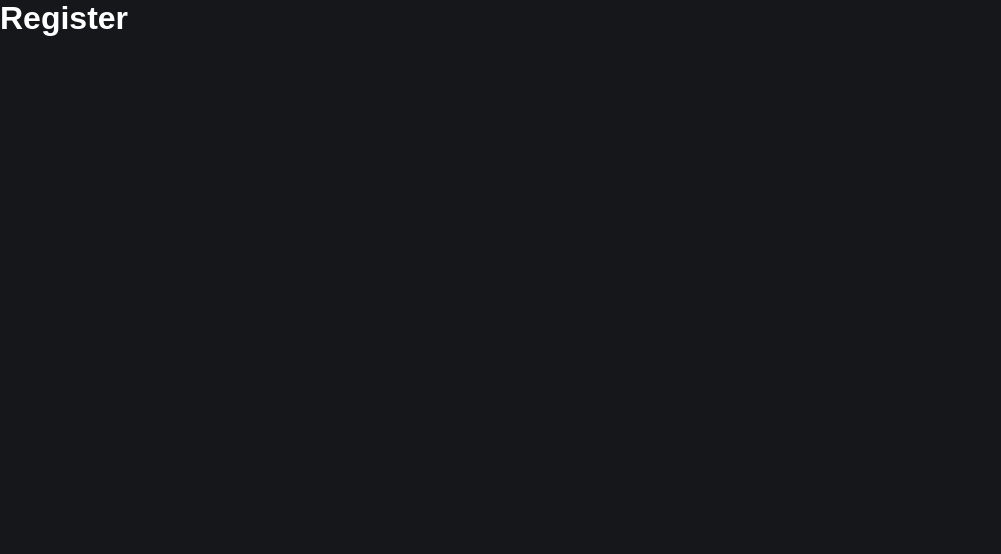
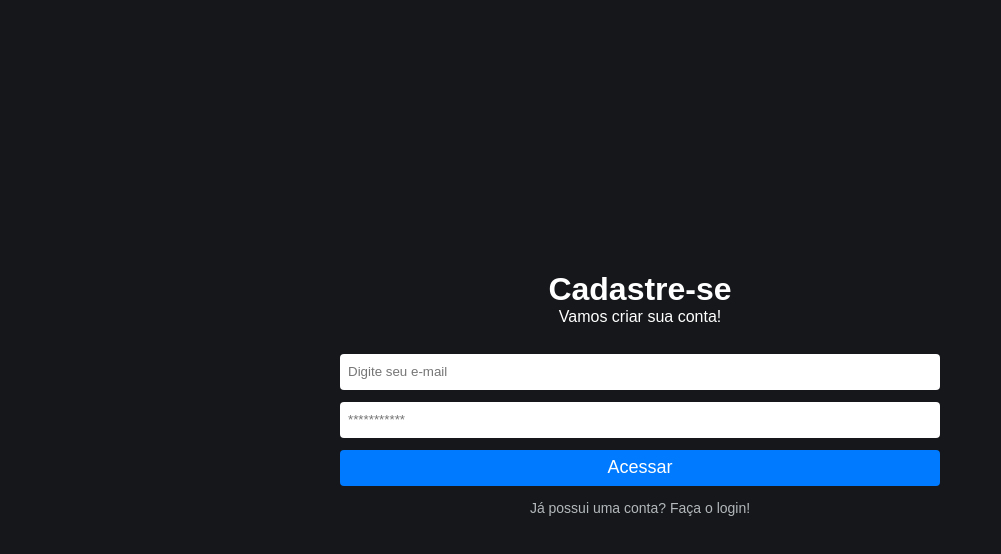
Before and after one commit to MHPontes/fireapp-db-login, a React (Create React App) app: page /register in a window 1280 px wide. Shown: the top 554 px of the page, without its empty margins (0-1001 px from the left). Built offline with nearby package versions, Linux system fonts and the light colour scheme; no server answers.

Commit message:
Criando pagina register, para cadastros de usuarios no firebase

```diff
--- /dev/null
+++ b/src/pages/Admin/index.js
@@ -0,0 +1,10 @@
+import "./admin.css";
+
+export default function Admin() {
+    return (
+        <div className="admin-container">
+            <h1>Admin</h1>
+            <span>Área restrita</span>
+        </div>
+    );
+}
--- a/src/pages/Home/index.js
+++ b/src/pages/Home/index.js
@@ -1,20 +1,32 @@
-import React, { useState } from 'react';
-import './home.css';
-import { Link } from 'react-router-dom';
+import { useState } from "react";
+import "./home.css";
+import { Link } from "react-router-dom";
+import { auth } from "../../firebaseConnection";
+import { signInWithEmailAndPassword } from "firebase/auth";
+import { useNavigate } from "react-router-dom";
 
 export default function Home() {
+  const [email, setEmail] = useState("");
+  const [password, setPassword] = useState("");
 
-  const [email, setEmail] = useState('');
-  const [password, setPassword] = useState('');
+  const navigate = useNavigate();
 
-  function handleLogin(e) {      // Função para fazer login no sistema passando por parametro o evento do formulário
-    e.preventDefault();      // Previne o comportamento padrão do formulário que é recarregar a página ao enviar
+  async function handleLogin(e) {
+    // Função para fazer login no sistema passando por parametro o evento do formulário
+    e.preventDefault(); // Previne o comportamento padrão do formulário que é recarregar a página ao enviar
 
-    if(email !== '' && password !== '') {
-      alert('Teste');
-      } else {
-        alert('Preencha os campos corretamente');
-      }
+    if (email !== "" && password !== "") {
+
+      await signInWithEmailAndPassword(auth, email, password)
+        .then(() => {
+          navigate("/admin", { replace: true });  // Redireciona para a rota /admin após o login com o replace: true para não permitir o usuário voltar para a tela de login
+        })
+        .catch(() => {
+          alert("E-mail ou senha incorretos");
+        });
+    } else {
+      alert("Preencha os campos corretamente");
+    }
   }
 
   return (
@@ -22,26 +34,27 @@
       <h1>Lista de tarefas</h1>
       <span>Gerencia sua agenda de forma facil.</span>
 
-      <form className='form' onSubmit={handleLogin}>
+      <form className="form" onSubmit={handleLogin}>
         <input
           type="text"
           placeholder="Digite seu e-mail"
           value={email}
-          onChange={e => setEmail(e.target.value)}
+          onChange={(e) => setEmail(e.target.value)}
         />
         <input
-          autoComplete='off'
+          autoComplete="off"
           type="password"
           placeholder="***********"
           value={password}
-          onChange={e => setPassword(e.target.value)}
+          onChange={(e) => setPassword(e.target.value)}
         />
 
         <button type="submit">Acessar</button>
       </form>
 
-      <Link className="button-link" to="/register">Não tem uma conta? Cadastre-se</Link>
-
+      <Link className="button-link" to="/register">
+        Não tem uma conta? Cadastre-se
+      </Link>
     </div>
   );
 }
--- a/src/pages/Register/index.js
+++ b/src/pages/Register/index.js
@@ -1,7 +1,60 @@
+import { useState } from "react";
+import { Link } from "react-router-dom";
+import { auth } from "../../firebaseConnection";
+import { createUserWithEmailAndPassword } from "firebase/auth";
+import { useNavigate } from "react-router-dom";
+
 export default function Register() {
+  const [email, setEmail] = useState("");
+  const [password, setPassword] = useState("");
+
+  const navigate = useNavigate();
+
+  async function handleRegister(e) {
+    // Função para fazer login no sistema passando por parametro o evento do formulário
+    e.preventDefault(); // Previne o comportamento padrão do formulário que é recarregar a página ao enviar
+
+    if (email !== "" && password !== "") {
+
+      await createUserWithEmailAndPassword(auth, email, password)
+
+        .then(() => {
+          navigate("/admin", { replace: true }); // Redireciona para a rota /admin após o login com o replace: true para não permitir o usuário voltar para a tela de login
+        })
+        .catch(() => {
+          console.log("Erro ao fazer o cadastro");
+        });
+    } else {
+      alert("Preencha os campos corretamente");
+    }
+  }
+
   return (
-    <div className="App">
-      <h1>Register</h1>
+    <div className="home-container">
+      <h1>Cadastre-se</h1>
+      <span>Vamos criar sua conta!</span>
+
+      <form className="form" onSubmit={handleRegister}>
+        <input
+          type="text"
+          placeholder="Digite seu e-mail"
+          value={email}
+          onChange={(e) => setEmail(e.target.value)}
+        />
+        <input
+          autoComplete="off"
+          type="password"
+          placeholder="***********"
+          value={password}
+          onChange={(e) => setPassword(e.target.value)}
+        />
+
+        <button type="submit">Acessar</button>
+      </form>
+
+      <Link className="button-link" to="/">
+        Já possui uma conta? Faça o login!
+      </Link>
     </div>
   );
 }
--- a/src/routes/index.js
+++ b/src/routes/index.js
@@ -1,6 +1,10 @@
 import { Routes, Route } from "react-router-dom";
+
 import Home from "../pages/Home";
 import Register from "../pages/Register";
+import Admin  from "../pages/Admin";
+
+
 
 function RoutesApp() {
   // Criando o componente RoutesApp que irá conter as rotas da aplicação
@@ -8,6 +12,7 @@
     <Routes>
       <Route path="/" element={<Home />} /> {/* Rotas */}
       <Route path="/register" element={<Register />} />
+      <Route path="/admin" element={<Admin />} />
     </Routes>
   );
 }
```
Also changed, not shown: src/pages/Admin/admin.css (added).
